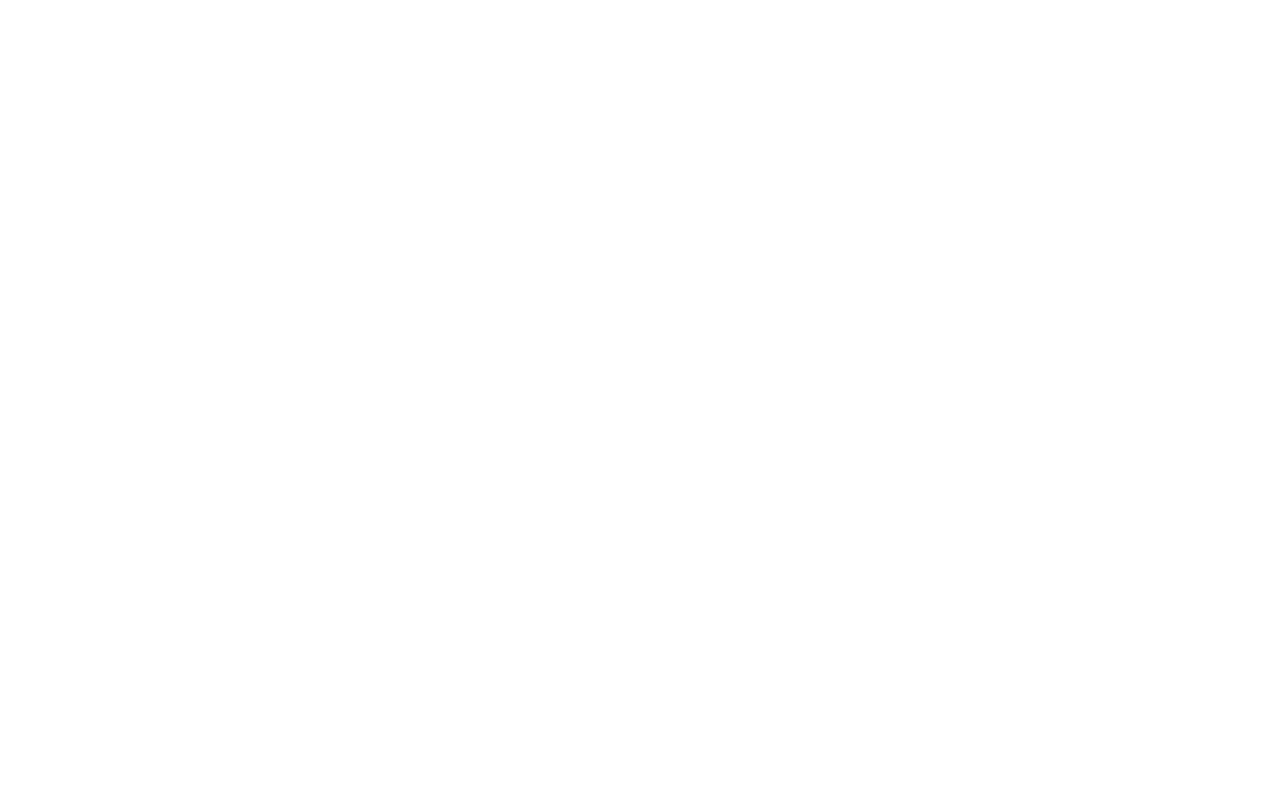
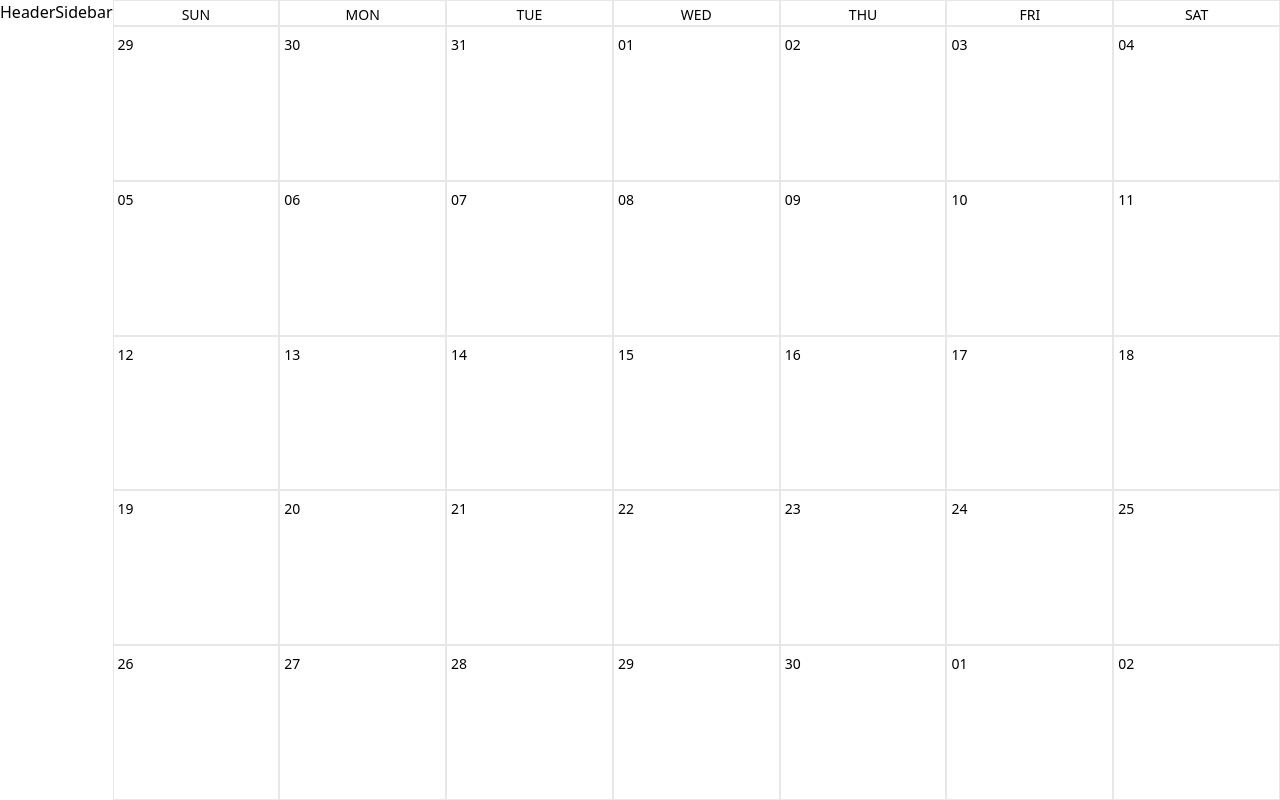
Before and after one commit to anhhtthu/calendar-app, a React (Create React App) app in the folder client/: page / in a window 1280 px wide. Built offline with nearby package versions, Linux system fonts and the light colour scheme.

Commit message:
display current month calendar

```diff
--- a/client/package.json
+++ b/client/package.json
@@ -40,6 +40,8 @@
   },
   "devDependencies": {
     "@babel/plugin-proposal-private-property-in-object": "^7.21.11",
+    "autoprefixer": "^10.4.16",
+    "postcss": "^8.4.31",
     "tailwindcss": "^3.3.5"
   }
 }
--- a/client/src/App.js
+++ /dev/null
@@ -1,9 +0,0 @@
-import "./App.css";
-import { getMonth } from "./utils/index";
-
-function App() {
-  console.table(getMonth());
-  return <div className="App"></div>;
-}
-
-export default App;
--- /dev/null
+++ b/client/src/App.jsx
@@ -0,0 +1,27 @@
+import "./App.css";
+import { getMonth } from "./utils/index";
+import { useState } from "react";
+import Header from "./components/Header/Header";
+import Month from "./components/Month/Month";
+import Sidebar from "./components/Sidebar/Sidebar";
+import WeekBar from "./components/WeekBar";
+
+function App() {
+  const [currentMonth, setCurrentMonth] = useState(getMonth());
+  return (
+    <div className="App">
+      <div className="h-screen flex flex-columns">
+        <Header />
+        <div className="flex flex-1">
+          <Sidebar />
+          <div className="flex flex-1 flex-col">
+            <WeekBar />
+            <Month month={currentMonth} />
+          </div>
+        </div>
+      </div>
+    </div>
+  );
+}
+
+export default App;
--- /dev/null
+++ b/client/src/components/Header/Header.jsx
@@ -0,0 +1,9 @@
+import React from "react";
+
+export default function Header() {
+  return (
+    <div className="header">
+      <h1>Header</h1>
+    </div>
+  );
+}
--- /dev/null
+++ b/client/src/components/Month/DayInMonth.jsx
@@ -0,0 +1,9 @@
+import React from "react";
+export default function DayInMonth(props) {
+  const { day } = { ...props };
+  return (
+    <div className="border border-gray-200 flex flex-col">
+      <p className="text-sm p-1 my-1 text-left">{day.format("DD")}</p>
+    </div>
+  );
+}
--- /dev/null
+++ b/client/src/components/Month/Month.jsx
@@ -0,0 +1,17 @@
+import React from "react";
+import DayInMonth from "./DayInMonth";
+
+export default function Month(props) {
+  const { month } = { ...props };
+  return (
+    <div className="flex-1 grid grid-cols-7 grid-rows-5">
+      {month.map((row, idx) => (
+        <React.Fragment key={idx}>
+          {row.map((day, idx) => (
+            <DayInMonth day={day} key={idx} />
+          ))}
+        </React.Fragment>
+      ))}
+    </div>
+  );
+}
--- /dev/null
+++ b/client/src/components/Sidebar/Sidebar.jsx
@@ -0,0 +1,8 @@
+import React from "react";
+export default function Sidebar() {
+  return (
+    <div className="sidebar">
+      <h1>Sidebar</h1>
+    </div>
+  );
+}
--- /dev/null
+++ b/client/src/components/WeekBar.jsx
@@ -0,0 +1,16 @@
+import React from "react";
+
+export default function WeekBar() {
+  const daysOfWeek = ["Sun", "Mon", "Tue", "Wed", "Thu", "Fri", "Sat"];
+  return (
+    <div className="grid grid-cols-7">
+      {daysOfWeek.map((day, index) => (
+        <div key={index} className="border border-gray-200 flex flex-col">
+          <header className="flex flex-col">
+            <p className="text-sm mt-1">{day.toUpperCase().substring(0, 3)}</p>
+          </header>
+        </div>
+      ))}
+    </div>
+  );
+}
--- a/client/src/configs/tailwind.config.js
+++ b/client/tailwind.config.js
@@ -1,6 +1,6 @@
 /** @type {import('tailwindcss').Config} */
 module.exports = {
-  content: ["./pages/**/*.{html,js,jsx}", "./components/**/*.{html,js,jsx}"],
+  content: ["./src/**/*.{js,jsx,ts,tsx}", "./public/index.html"],
   theme: {
     extend: {
       fontFamily: {
```
Also changed, not shown: client/src/components/Header/header.module.css (added), client/src/components/Month/month.module.css (added), client/src/components/Sidebar/sidebar.module.css (added), 1 other file (tests, documents, lock files or other folders).
